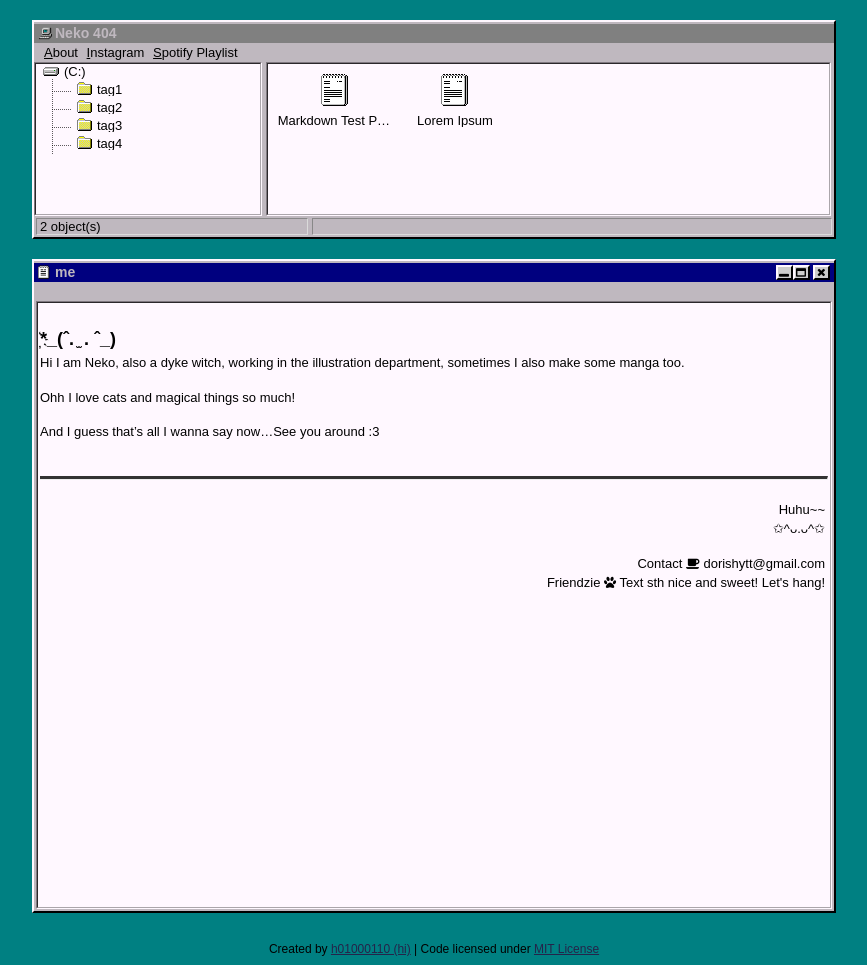
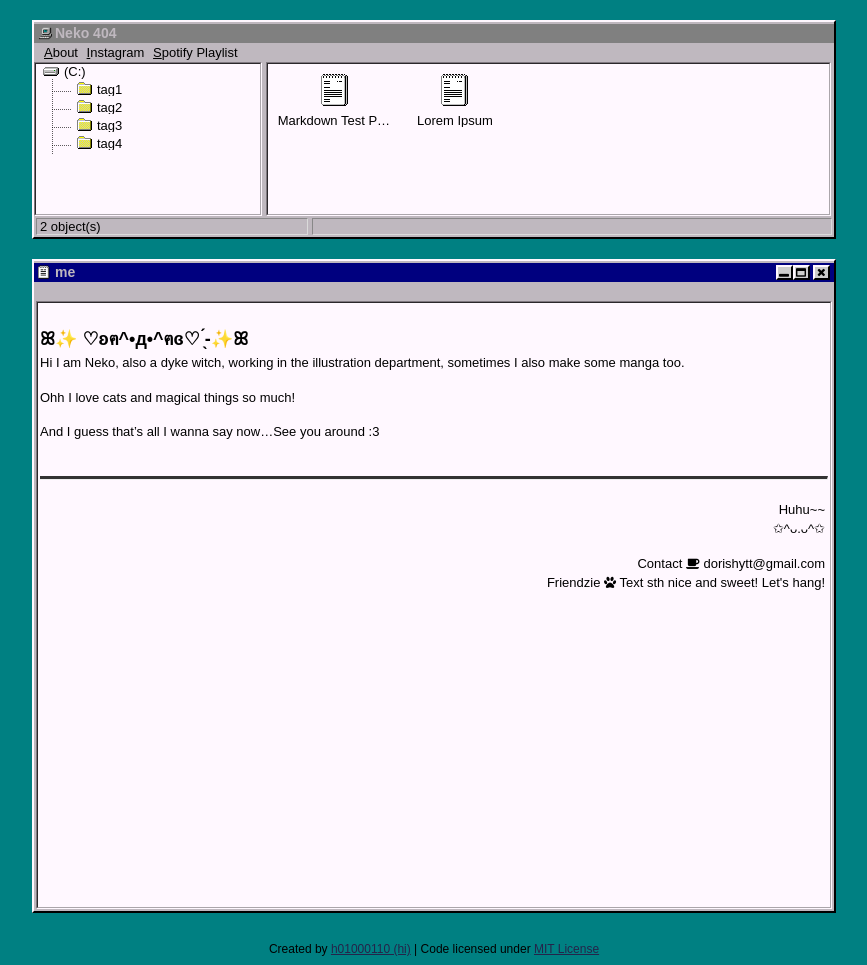
Before and after one commit to xtinghost/xtinghost.github.io, a Jekyll site: the page built from me/index.md, in a window 1280 px wide. Shown: the whole page, without its empty margins (206-1073 px from the left). Built offline with Jekyll 4.4.1, drawn with Linux system fonts in a browser that asks for light colours.

Commit message:
Update index.md

```diff
--- a/me/index.md
+++ b/me/index.md
@@ -3,7 +3,7 @@ layout: default
 title: me
 ---
 
-## ҉*\_(ˆ. ̫ . ˆ_)
+## ꕤ✨️ ♡ʚฅ^•д•^ฅɞ♡ ̖́-✨️ꕤ
 
 
 
```
